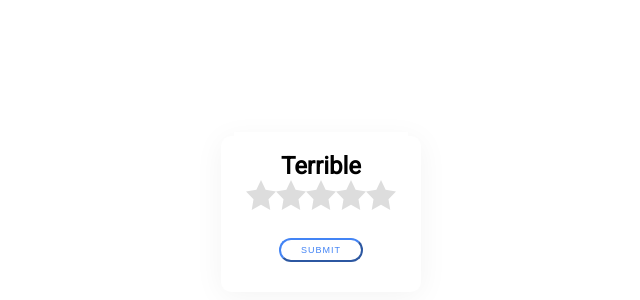
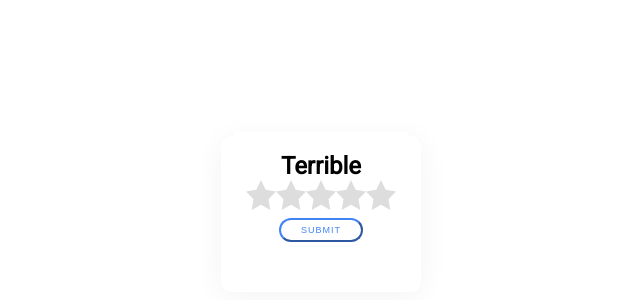
Before and after one commit to Hariprasath0708/Midtrans, a plain HTML site: page index.html in a window 1280 px wide. Shown: the part 228-528 px from the top of the page, without its empty margins (319-959 px from the left). Drawn offline with nearby package versions, Linux system fonts and the light colour scheme.

Commit message:
Update index.html

```diff
--- a/index.html
+++ b/index.html
@@ -38,7 +38,7 @@ body {
           position:absolute;
           text-align:center;
           width:100%;
-          bottom:300px;
+          bottom:320px;
          padding: 10px 100px;
                     }
           button{
```
